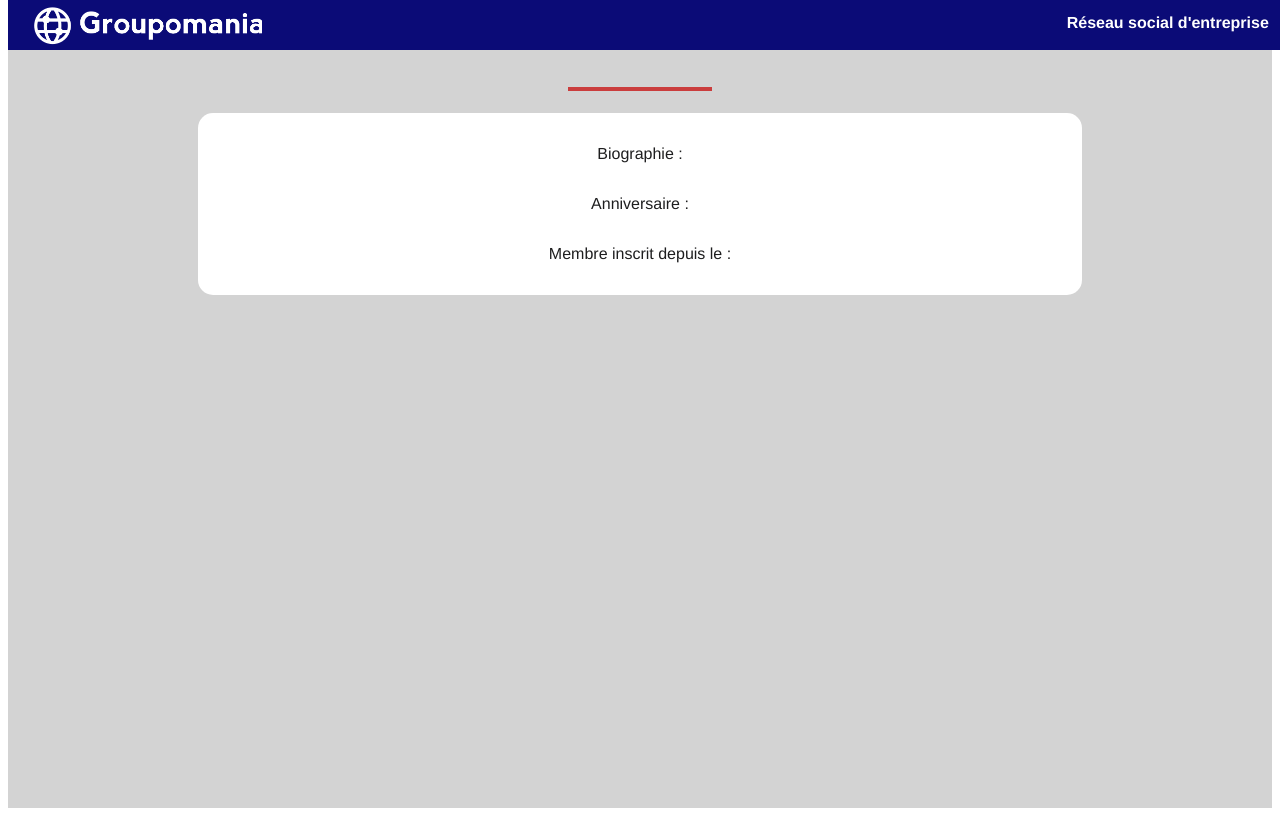
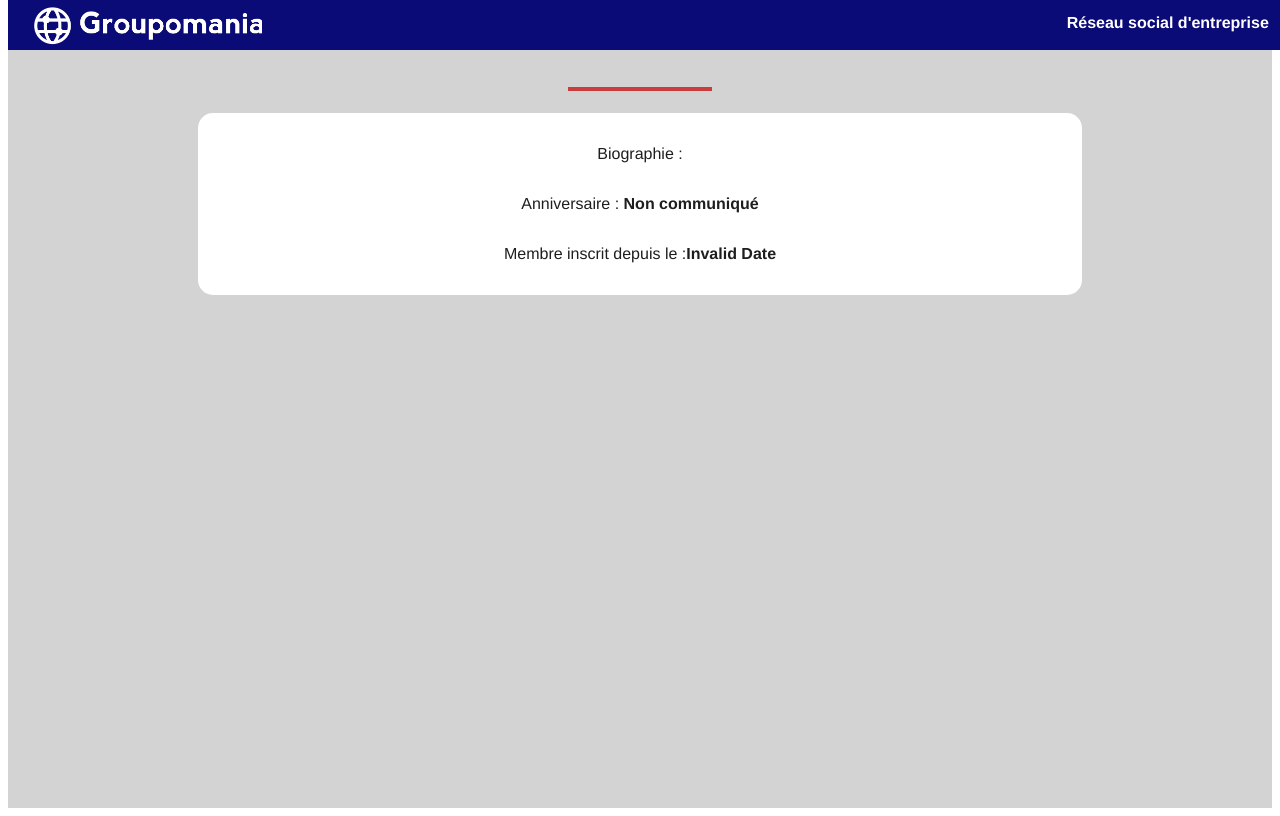
Before and after one commit to sandyamblard/sandyamblard-7-30032021, a Vue app in the folder frontend/: page /user/1 in a window 1280 px wide. Built offline with nearby package versions, Linux system fonts and the light colour scheme; no server answers.

Commit message:
Frontend : travail affichage dates

```diff
--- a/frontend/src/components/ListArticles.vue
+++ b/frontend/src/components/ListArticles.vue
@@ -9,7 +9,8 @@
         </div>
         <!--p>De {{article.User.firstname}} {{article.User.lastname}}</p-->
         <div class="footer-article">
-            <p>Le {{ article.createdAt }}</p>
+            <!--<p>Le {{ article.createdAt }}</p> -->
+            <p>Le : {{ dateArticle( article.createdAt) }}</p>
             <p>Par <useritem v-bind:user="article.User"></useritem> </p>
         </div>
 
@@ -35,15 +36,28 @@ export default {
         return{
             allArticles: ''
         }
-    },created(){
+    },
+    computed: {
+
+    }
+    ,created(){
         axios.get('http://localhost:3000/api/articles')
-        .then((resp)=> {console.log(resp.data);
+        .then((resp)=> {
+            const essai = new Date(resp.data[0].createdAt);
+            console.log('newDate: ', essai)
+            const month = essai.toLocaleDateString('fr-FR')
+            console.log('locale : ', month)
             this.allArticles = resp.data})
         .catch(err => console.log(err))
     },
     methods:{
         goArticle(identif){
             this.$router.push(`/article/${identif}`);
+        },
+        dateArticle : function(string){
+            const date = new Date(string);
+            return date.toLocaleString('fr-FR', {year: 'numeric', month: 'long', day:'numeric', hour:'numeric', minute: 'numeric'} )
+
         }
     }
 
--- a/frontend/src/views/Article.vue
+++ b/frontend/src/views/Article.vue
@@ -9,7 +9,7 @@
                 <p class='article-item--para'> {{ articleData.content }}</p>
                 <!--p>Auteur :<img :src="imageUrl" alt="" class='img-avatar'> {{prenom}} {{nom}}</p-->
                 <div class='article-infos'>
-                    <p>Ecrit le : {{ articleData.createdAt }}</p>
+                    <p>Ecrit le : {{ dateArticle(articleData.createdAt) }}</p>
                     <p>Auteur : <useritem v-bind:user="{id: idAuthor,firstname: prenom, lastname: nom, imageUrl: imageUrl}"> </useritem></p>
                     <!--p>Dernière modification le : {{ articleData.updatedAt }}</p-->
                 </div>
@@ -162,6 +162,11 @@ export default {
 
     },
     methods: {
+        dateArticle : function(string){
+            const date = new Date(string);
+            return date.toLocaleString('fr-FR', {year: 'numeric', month: 'long', day:'numeric', hour:'numeric', minute: 'numeric'} )
+
+        },
         showLikes: function(){
             this.likeShowed= !this.likeShowed;
         },
--- a/frontend/src/views/Comment.vue
+++ b/frontend/src/views/Comment.vue
@@ -12,7 +12,7 @@
 
         <section class= 'recap-comment'>
             <p>Commentaire : <br> <span class="recap-article--title">{{commentData.commContent}}</span></p>
-            <p class='border-top'>Ecrit le : {{commentData.createdAt}}</p>
+            <p class='border-top'>Ecrit le : {{dateComment(commentData.createdAt)}}</p>
             <p> Par : <useritem v-bind:user="authorComment"></useritem></p>
 
         </section>
@@ -88,6 +88,11 @@ export default {
         .catch(err => console.log(err));
     },
     methods :{
+        dateComment : function(string){
+            const date = new Date(string);
+            return date.toLocaleString('fr-FR', {year: 'numeric', month: 'long', day:'numeric', hour:'numeric', minute: 'numeric'} )
+
+        },
         openModif : function(){
             this.openForm = !this.openForm
         },
--- a/frontend/src/views/User.vue
+++ b/frontend/src/views/User.vue
@@ -5,8 +5,9 @@
     <section class="user-card">
         <span v-if="userData.imageUrl"><img :src="userData.imageUrl" alt="" class="avatar"></span>
         <p>Biographie : <span>{{userData.description}}</span></p>
-        <p>Anniversaire : <span>{{userData.birthdate}}</span></p>
-        <p>Membre inscrit depuis le :<span>{{userData.createdAt}}</span></p>
+        <p>Anniversaire : <span v-if='userData.birthdate'>{{anniversaire(userData.birthdate)}}</span><span v-else>Non communiqué</span></p>
+
+        <p>Membre inscrit depuis le :<span>{{dateInscription(userData.createdAt)}}</span></p>
         <p class='admin' v-if="userData.isAdmin">Administrateur du réseau</p>
     </section>
     <section class="editprofil">
@@ -90,6 +91,16 @@ export default {
 
         }
     },methods:{
+        anniversaire : function(string){
+            const date = new Date(string);
+            return date.toLocaleString('fr-FR', {month: 'long', day:'numeric'} )
+
+        },
+        dateInscription : function(string){
+            const date = new Date(string);
+            return date.toLocaleString('fr-FR', {year: 'numeric', month: 'long', day:'numeric'} )
+
+        },
         modifProfil: function(){
             this.modifyProfil= true;
             this.modifyPass= false;
```
